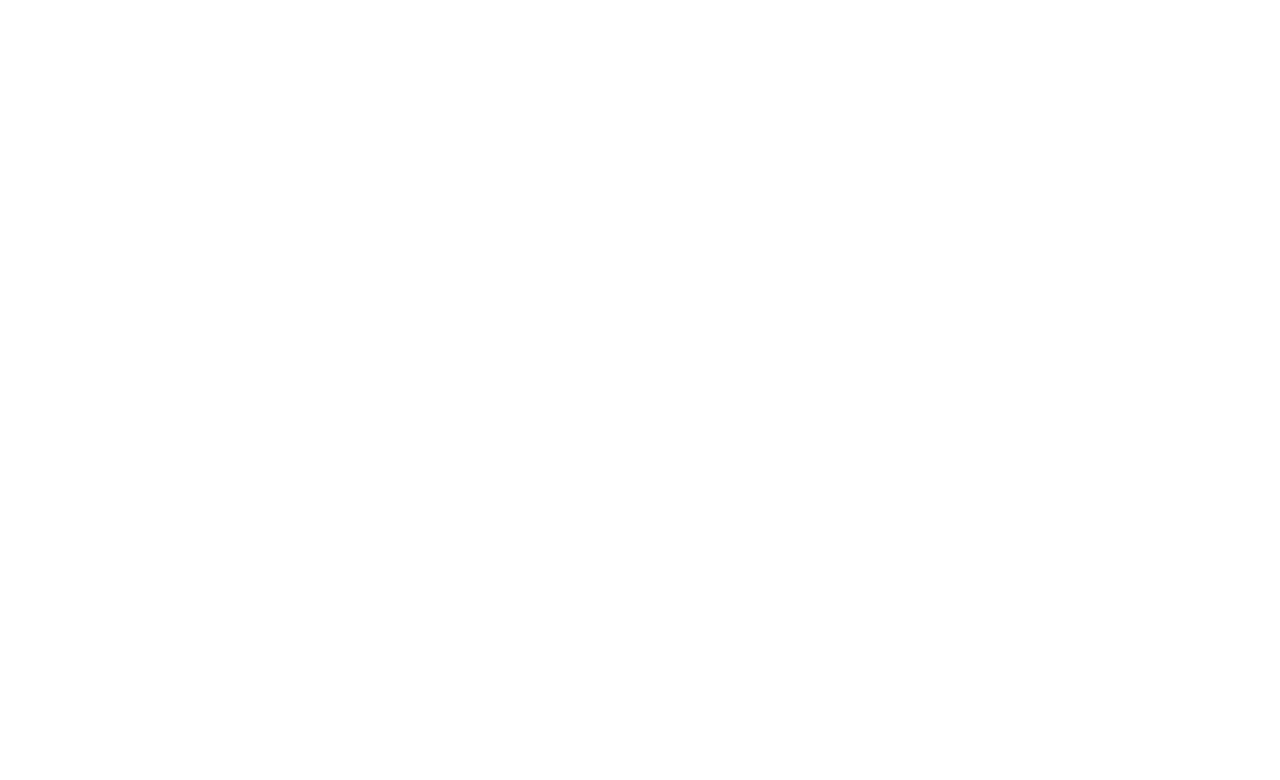
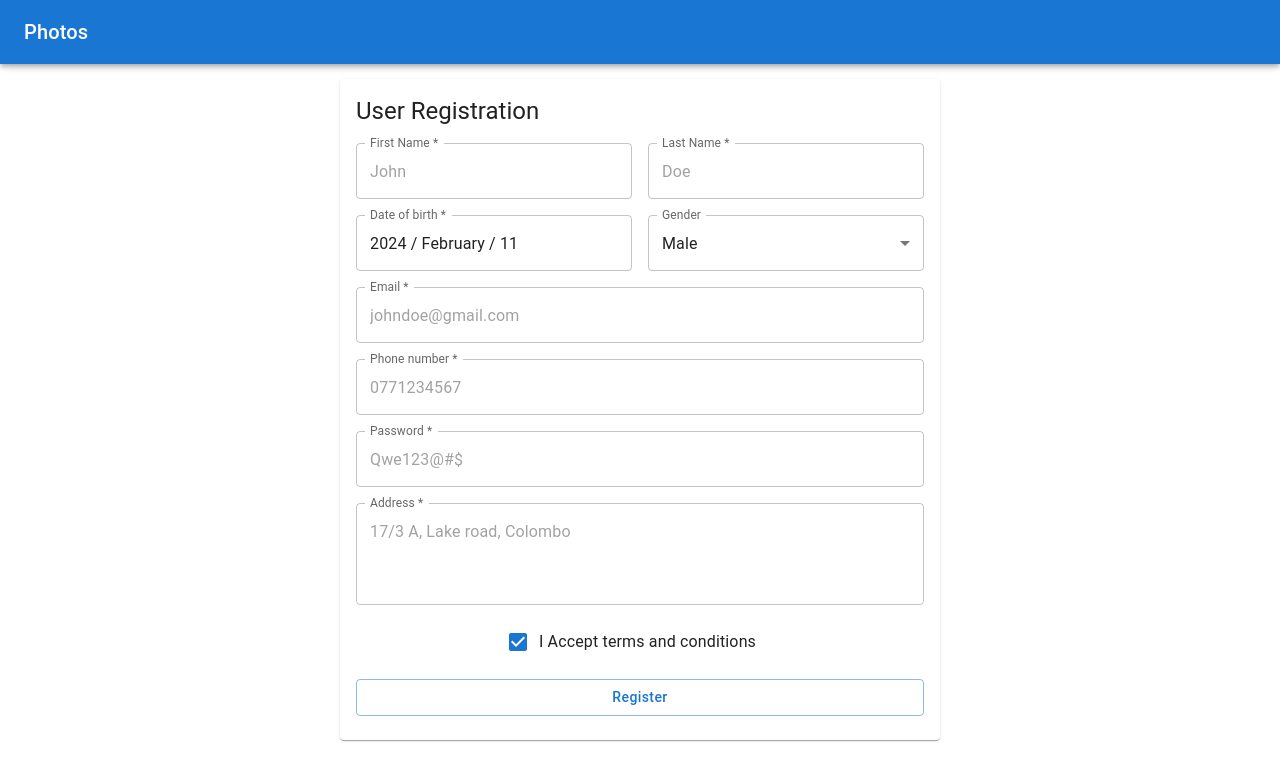
Before and after one commit to Arshad008/icbt-ap-project-fe, a React (Create React App) app: page /register in a window 1280 px wide. Before the commit this address had no page. Shown: the top 780 px of the page. Built offline with nearby package versions, Linux system fonts and the light colour scheme.

Commit message:
routes and pages

```diff
--- /dev/null
+++ b/src/App.css
@@ -0,0 +1,3 @@
+body {
+    margin: 0;
+}
--- a/src/App.js
+++ b/src/App.js
@@ -1,18 +1,31 @@
 import React from "react";
-import { BrowserRouter, Route, Routes, Na, Navigate } from "react-router-dom";
+import { BrowserRouter, Route, Routes } from "react-router-dom";
+import { ThemeProvider } from "@mui/material";
 
+import "./App.css";
+import { lightTheme } from "./theme";
+// Components
+import AppHeader from "./components/AppHeader";
 // Pages
 import Login from "./pages/login/Login";
+import Home from "./pages/home/Home";
+import UserRegistration from "./pages/register/UserRegistration";
 
 const App = () => {
-  return <div className="App">
-    <BrowserRouter>
-      <Routes>
-        <Route index element={<Navigate to="login" />} />
-        <Route path="login" element={<Login />} />
-      </Routes>
-    </BrowserRouter>
-  </div>;
+  return (
+    <ThemeProvider theme={lightTheme}>
+      <AppHeader />
+      <div className="App">
+        <BrowserRouter>
+          <Routes>
+            <Route index element={<Home />} />
+            <Route path="login" element={<Login />} />
+            <Route path="register" element={<UserRegistration />} />
+          </Routes>
+        </BrowserRouter>
+      </div>
+    </ThemeProvider>
+  );
 };
 
 export default App;
--- /dev/null
+++ b/src/components/AppHeader.js
@@ -0,0 +1,19 @@
+import React from "react";
+import { AppBar, Toolbar, Typography } from "@mui/material";
+
+const AppHeader = () => {
+  return (
+    <>
+      <AppBar>
+        <Toolbar>
+          <Typography variant="h6" component="div" sx={{ flexGrow: 1 }}>
+            Photos
+          </Typography>
+        </Toolbar>
+      </AppBar>
+      <Toolbar />
+    </>
+  );
+};
+
+export default AppHeader;
--- /dev/null
+++ b/src/pages/home/Home.jsx
@@ -0,0 +1,75 @@
+import React from "react";
+import {
+  Autocomplete,
+  Button,
+  Card,
+  CardContent,
+  FormControl,
+  Grid,
+  TextField,
+  Typography,
+} from "@mui/material";
+import { DatePicker, LocalizationProvider } from "@mui/x-date-pickers";
+import { AdapterMoment } from "@mui/x-date-pickers/AdapterMoment";
+import moment from "moment/moment";
+
+const styles = {
+  containerStyles: {
+    width: "100%",
+    display: "flex",
+    flexDirection: "column",
+    alignItems: "center",
+  },
+};
+
+const Home = () => {
+  return (
+    <div style={styles.containerStyles}>
+      <div style={{ maxWidth: "600px", padding: "15px" }}>
+        <Card>
+          <CardContent>
+            <Grid container spacing={2}>
+              <Grid item xs={12}>
+                <Typography variant="h5">Book an Appointment</Typography>
+              </Grid>
+              <Grid item xs={12}>
+                <FormControl fullWidth>
+                  <Autocomplete
+                    value={null}
+                    options={[]}
+                    renderInput={(params) => (
+                      <TextField
+                        {...params}
+                        label="Test"
+                        placeholder="Select a Test"
+                        InputLabelProps={{ shrink: true }}
+                      />
+                    )}
+                  />
+                </FormControl>
+              </Grid>
+              <Grid item xs={12}>
+                <FormControl fullWidth>
+                  <LocalizationProvider dateAdapter={AdapterMoment}>
+                    <DatePicker
+                      defaultValue={moment()}
+                      format="YYYY / MMMM / DD"
+                      label="Date *"
+                    />
+                  </LocalizationProvider>
+                </FormControl>
+              </Grid>
+              <Grid item xs={12}>
+                <Button fullWidth variant="outlined">
+                  Book Now
+                </Button>
+              </Grid>
+            </Grid>
+          </CardContent>
+        </Card>
+      </div>
+    </div>
+  );
+};
+
+export default Home;
--- a/src/pages/login/Login.jsx
+++ b/src/pages/login/Login.jsx
@@ -1,6 +1,86 @@
 import React from "react";
+import { NavLink } from "react-router-dom";
+import {
+  Button,
+  Card,
+  CardContent,
+  Checkbox,
+  FormControl,
+  FormControlLabel,
+  Grid,
+  Stack,
+  TextField,
+  Typography,
+} from "@mui/material";
+
+const styles = {
+  containerStyles: {
+    width: "100%",
+    display: "flex",
+    flexDirection: "column",
+    alignItems: "center",
+  },
+};
 
 const Login = () => {
-  return <div>Welcome to login</div>;
+  return (
+    <div style={styles.containerStyles}>
+      <div style={{ maxWidth: "600px", padding: "15px" }}>
+        <Card>
+          <CardContent>
+            <Grid container spacing={2}>
+              <Grid item xs={12}>
+                <Typography variant="h5">Login</Typography>
+              </Grid>
+              <Grid item xs={12}>
+                <FormControl fullWidth>
+                  <TextField
+                    placeholder="johndoe@gmail.com"
+                    label="Email *"
+                    InputLabelProps={{ shrink: true }}
+                  />
+                </FormControl>
+              </Grid>
+              <Grid item xs={12}>
+                <FormControl fullWidth>
+                  <TextField
+                    placeholder="Qwe123@#$"
+                    label="Password *"
+                    InputLabelProps={{ shrink: true }}
+                  />
+                </FormControl>
+              </Grid>
+              <Grid item xs={12}>
+                <Stack direction="row" alignItems="center">
+                  <Button fullWidth variant="outlined">
+                    Sign in
+                  </Button>
+                </Stack>
+              </Grid>
+              <Grid item xs={12}>
+                <Stack direction="row" justifyContent="center">
+                  <FormControlLabel
+                    control={<Checkbox defaultChecked />}
+                    label="Remember me"
+                  />
+                </Stack>
+              </Grid>
+              <Grid item xs={12}>
+                <Typography textAlign="center">
+                  Don't have an account?{" "}
+                  <NavLink to="/register" style={{ color: "#000000" }}>
+                    <Typography component="span">
+                      <b>Register</b>
+                    </Typography>
+                  </NavLink>
+                </Typography>
+              </Grid>
+            </Grid>
+          </CardContent>
+        </Card>
+      </div>
+    </div>
+  );
 };
+
 export default Login;
--- /dev/null
+++ b/src/pages/register/UserRegistration.jsx
@@ -0,0 +1,141 @@
+import React from "react";
+import { useNavigate } from "react-router-dom";
+import {
+  Button,
+  Card,
+  CardContent,
+  Checkbox,
+  FormControl,
+  FormControlLabel,
+  Grid,
+  MenuItem,
+  Stack,
+  TextField,
+  Typography,
+} from "@mui/material";
+import { DatePicker, LocalizationProvider } from "@mui/x-date-pickers";
+import { AdapterMoment } from "@mui/x-date-pickers/AdapterMoment";
+import moment from "moment/moment";
+
+const styles = {
+  containerStyles: {
+    width: "100%",
+    display: "flex",
+    flexDirection: "column",
+    alignItems: "center",
+  },
+};
+
+const UserRegistration = () => {
+  const navigate = useNavigate();
+
+  return (
+    <div style={styles.containerStyles}>
+      <div style={{ maxWidth: "600px", padding: "15px" }}>
+        <Card>
+          <CardContent>
+            <Grid container spacing={2}>
+              <Grid item xs={12}>
+                <Typography variant="h5">User Registration</Typography>
+              </Grid>
+              <Grid item xs={12} sm={6}>
+                <FormControl fullWidth>
+                  <TextField
+                    placeholder="John"
+                    label="First Name *"
+                    InputLabelProps={{ shrink: true }}
+                  />
+                </FormControl>
+              </Grid>
+              <Grid item xs={12} sm={6}>
+                <FormControl fullWidth>
+                  <TextField
+                    placeholder="Doe"
+                    label="Last Name *"
+                    InputLabelProps={{ shrink: true }}
+                  />
+                </FormControl>
+              </Grid>
+              <Grid item xs={12} sm={6}>
+                <FormControl fullWidth>
+                  <LocalizationProvider dateAdapter={AdapterMoment}>
+                    <DatePicker
+                      defaultValue={moment()}
+                      format="YYYY / MMMM / DD"
+                      label="Date of birth *"
+                    />
+                  </LocalizationProvider>
+                </FormControl>
+              </Grid>
+              <Grid item xs={12} sm={6}>
+                <FormControl fullWidth>
+                  <TextField select value="Male" label="Gender">
+                    <MenuItem value="Male">Male</MenuItem>
+                    <MenuItem value="Female">Female</MenuItem>
+                  </TextField>
+                </FormControl>
+              </Grid>
+              <Grid item xs={12}>
+                <FormControl fullWidth>
+                  <TextField
+                    placeholder="johndoe@gmail.com"
+                    label="Email *"
+                    InputLabelProps={{ shrink: true }}
+                  />
+                </FormControl>
+              </Grid>
+              <Grid item xs={12}>
+                <FormControl fullWidth>
+                  <TextField
+                    placeholder="0771234567"
+                    label="Phone number *"
+                    InputLabelProps={{ shrink: true }}
+                  />
+                </FormControl>
+              </Grid>
+              <Grid item xs={12}>
+                <FormControl fullWidth>
+                  <TextField
+                    placeholder="Qwe123@#$"
+                    label="Password *"
+                    InputLabelProps={{ shrink: true }}
+                  />
+                </FormControl>
+              </Grid>
+              <Grid item xs={12}>
+                <FormControl fullWidth>
+                  <TextField
+                    multiline
+                    rows={3}
+                    placeholder="17/3 A, Lake road, Colombo"
+                    label="Address *"
+                    InputLabelProps={{ shrink: true }}
+                  />
+                </FormControl>
+              </Grid>
+              <Grid item xs={12}>
+                <Stack direction="row" justifyContent="center">
+                  <FormControlLabel
+                    control={<Checkbox defaultChecked />}
+                    label="I Accept terms and conditions"
+                  />
+                </Stack>
+              </Grid>
+              <Grid item xs={12}>
+                <Button
+                  fullWidth
+                  variant="outlined"
+                  onClick={() => navigate("/")}
+                >
+                  Register
+                </Button>
+              </Grid>
+            </Grid>
+          </CardContent>
+        </Card>
+      </div>
+    </div>
+  );
+};
+
+export default UserRegistration;
--- /dev/null
+++ b/src/theme.js
@@ -0,0 +1,12 @@
+import { createTheme } from "@mui/material";
+
+export const lightTheme = createTheme({
+  palette: {
+    mode: "light",
+  },
+  typography: {
+    button: {
+      textTransform: "none",
+    },
+  },
+});
```
